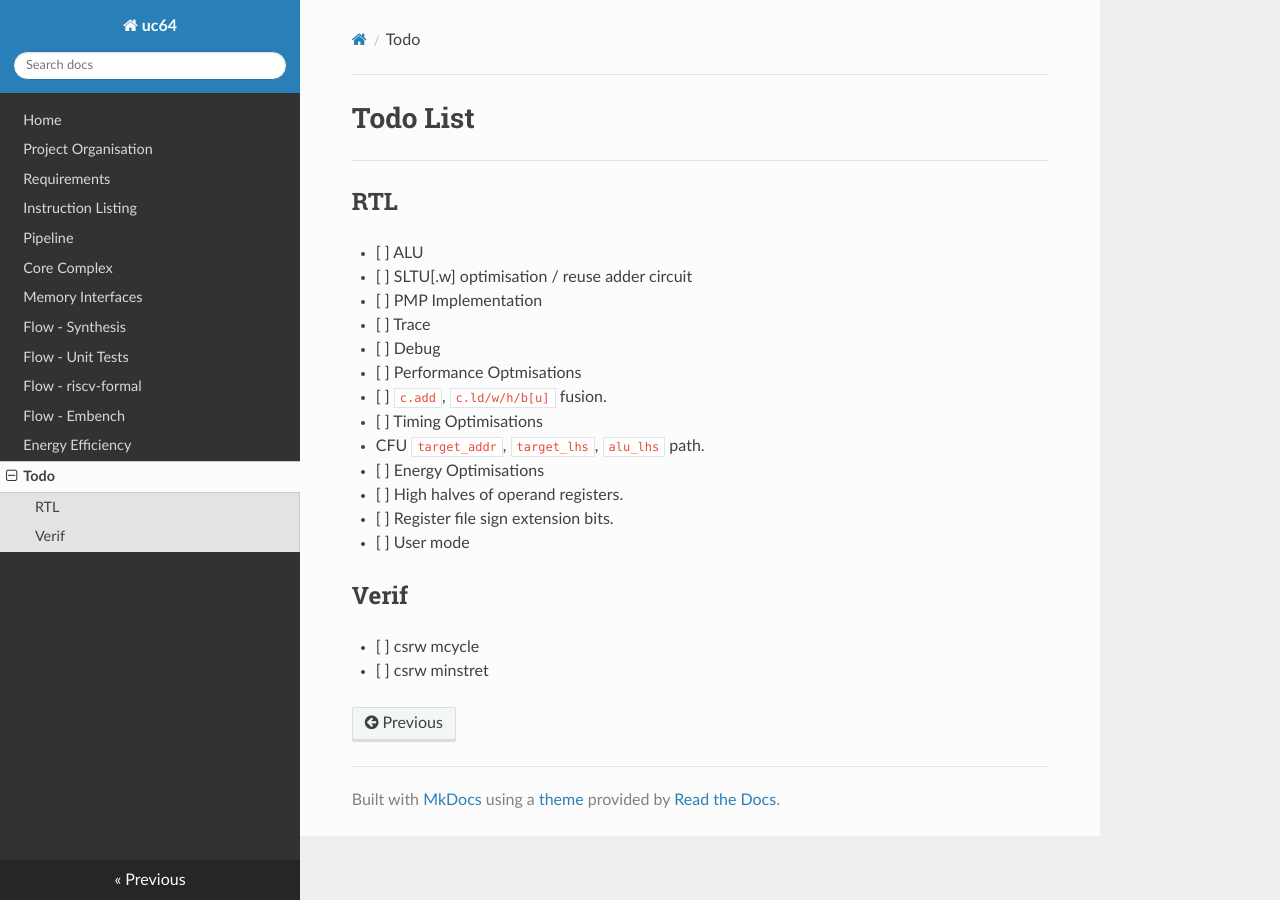
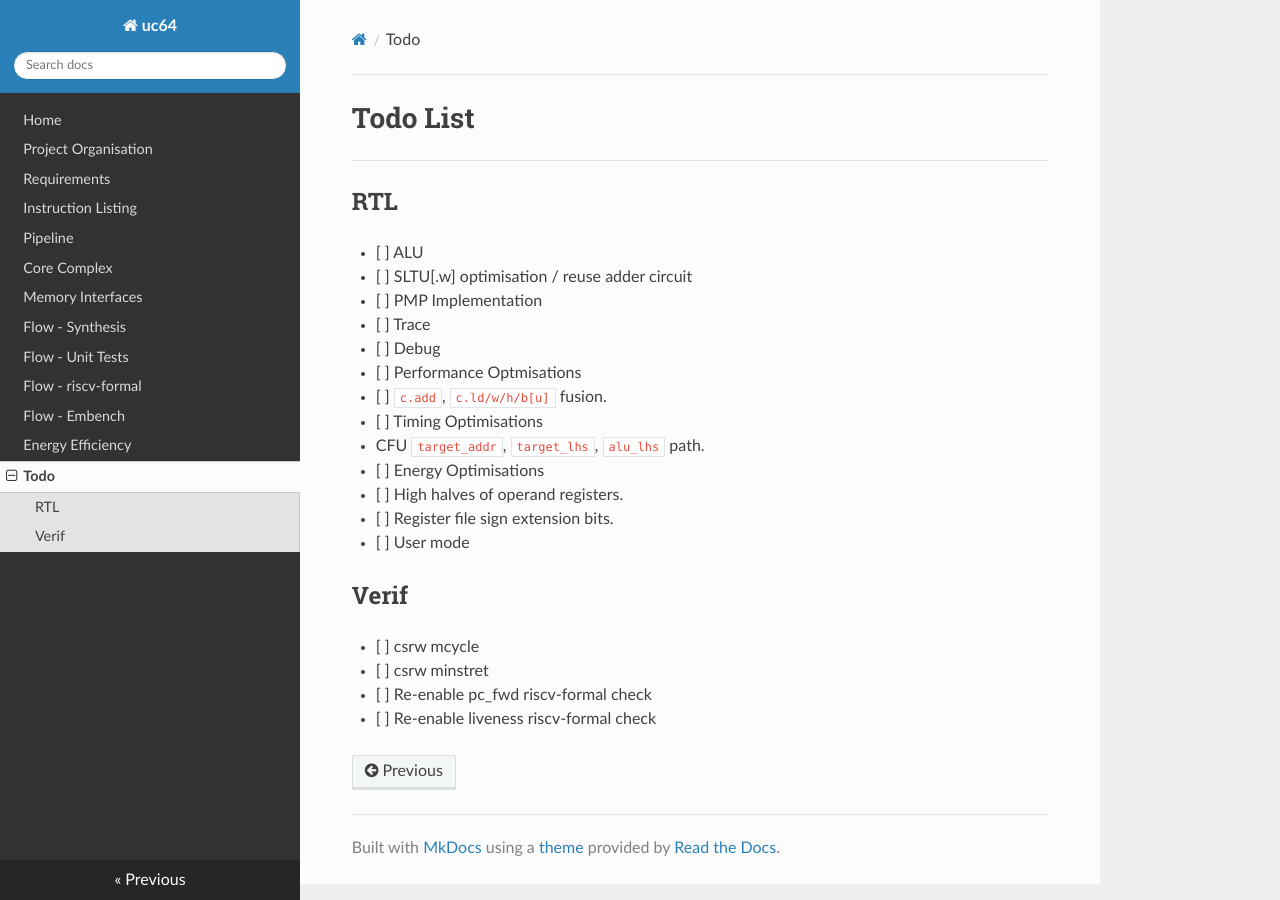
Before and after one commit to ben-marshall/croyde-riscv, an MkDocs documentation site: the page built from docs/todo.md, in a window 1280 px wide. Built offline with MkDocs 1.6.1, drawn with Linux system fonts in a browser that asks for light colours; nearby versions of some CDN libraries.

Commit message:
flow/riscv-formal: disable pc_fwd and liveness checks
- Liveness takes too long to run and requires too many fairness assumptions
  at the moment.

- pc-fwd is broken wrt. interrupts.

 On branch dev/timers-move
 Changes to be committed:
	modified:   docs/todo.md
	modified:   flow/riscv-formal/checks.cfg

 Changes not staged for commit:
	modified:   extern/embench-iot (modified content)

```diff
--- a/docs/todo.md
+++ b/docs/todo.md
@@ -35,3 +35,6 @@
 
 - [ ] csrw mcycle
 - [ ] csrw minstret
+
+- [ ] Re-enable pc_fwd riscv-formal check
+- [ ] Re-enable liveness riscv-formal check
```
Also changed, not shown: 1 other file.
